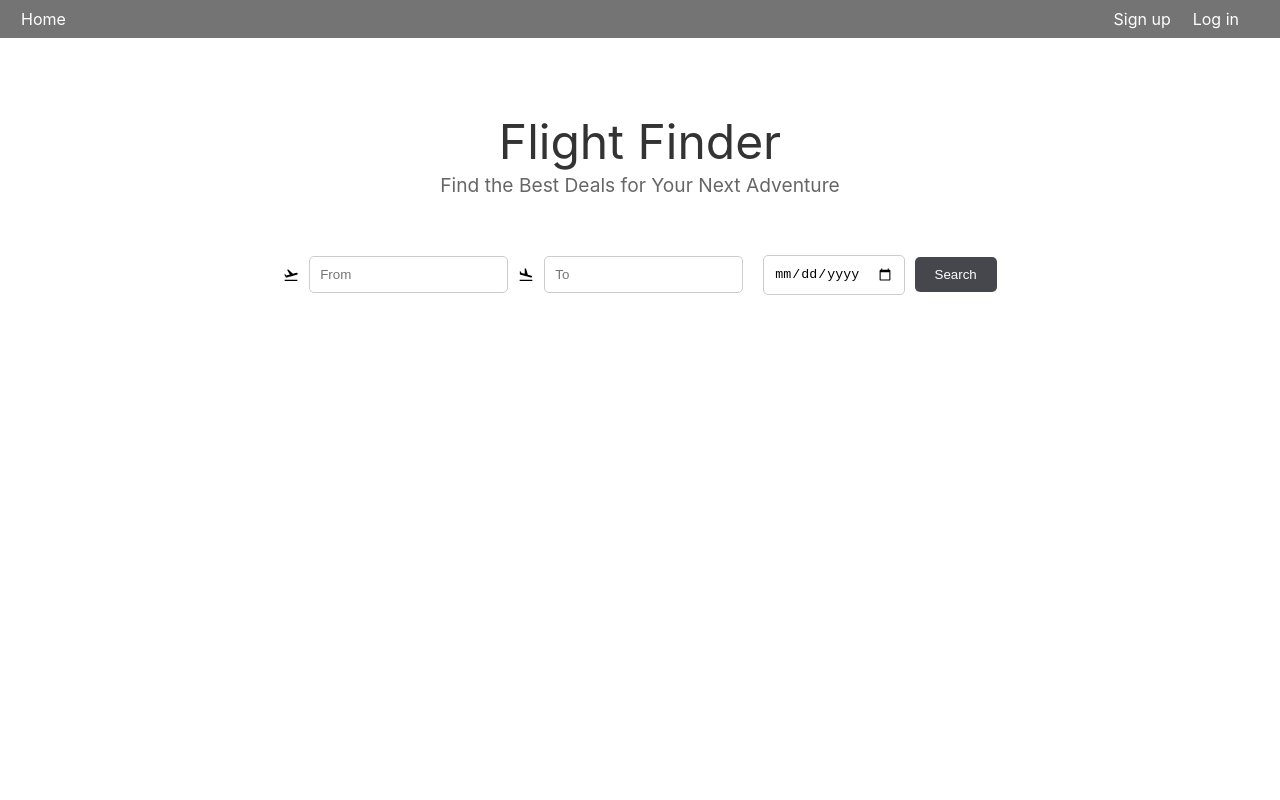
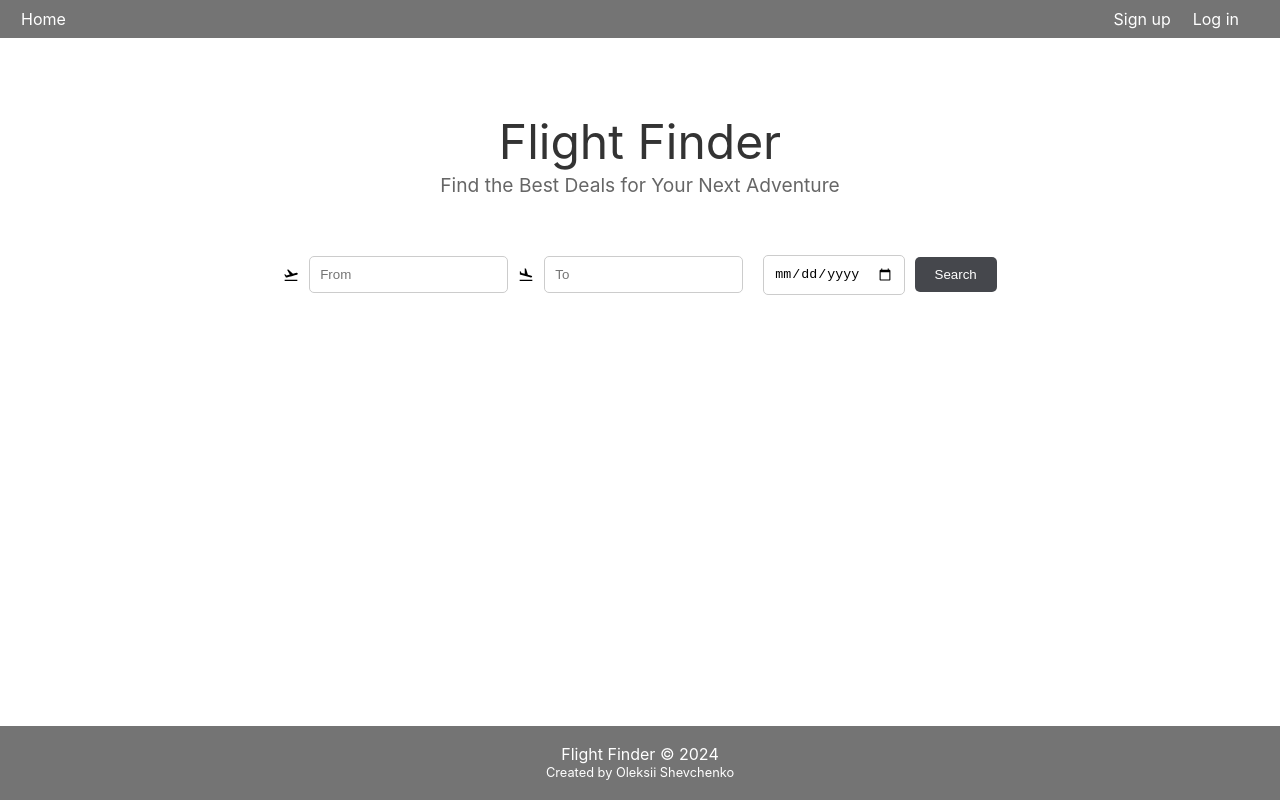
Before and after one commit to ShevchenkoOl/letenky, a React (Create React App) app: page / in a window 1280 px wide. Built offline with nearby package versions, Linux system fonts and the light colour scheme.

Commit message:
added footer

```diff
--- a/src/components/FligthDetails/FligthDetails.jsx
+++ b/src/components/FligthDetails/FligthDetails.jsx
@@ -4,6 +4,7 @@ import Button from "../../shared/Button/Button";
 
 import style from "./flightDetails.module.scss";
 import { NavLink } from "react-router-dom";
+import Footer from "../Footer/Footer";
 
 const FlightDetails = ({ flight }) => {
   if (!flight) {
@@ -60,6 +61,7 @@ const FlightDetails = ({ flight }) => {
           </ul>
         </div>
       </div>
+      <Footer />
     </>
   );
 };
--- /dev/null
+++ b/src/components/Footer/Footer.jsx
@@ -0,0 +1,11 @@
+import style from './footer.module.scss';
+const Footer = () => {
+  return (
+    <footer className={style.footer}>
+      <p className={style.text}>Flight Finder &copy; 2024</p>
+      <p className={style.creator}>Created by Oleksii Shevchenko</p>
+    </footer>
+  );
+};
+
+export default Footer;
--- /dev/null
+++ b/src/components/Footer/footer.module.scss
@@ -0,0 +1,19 @@
+.footer {
+    background-color: var(--background-color);
+    color: var(--primary-white-color);
+    text-align: center;
+    padding: 20px 0;
+    position: fixed;
+    left: 0;
+    bottom: 0;
+    width: 100%;
+  }
+
+  .text {
+    font-size: 1rem;
+  }
+
+  .creator {
+    font-size: 0.8rem;
+    margin-top: 5px;
+  }
--- a/src/components/Layout/Layout.jsx
+++ b/src/components/Layout/Layout.jsx
@@ -1,4 +1,5 @@
 
+import Footer from "../Footer/Footer";
 import NavbarMenu from "../Navbar/NavbarMenu/NavbarMenu";
 
 const Layout = ({ children }) => {
@@ -6,6 +7,7 @@ const Layout = ({ children }) => {
     <div>
       <NavbarMenu />
       {children}
+      <Footer />
     </div>
   );
 };
--- a/src/style/_common.scss
+++ b/src/style/_common.scss
@@ -5,6 +5,7 @@ body {
       sans-serif;
     -webkit-font-smoothing: antialiased;
     -moz-osx-font-smoothing: grayscale;
+    padding-bottom: 30px;
   }
 
   code {
```
